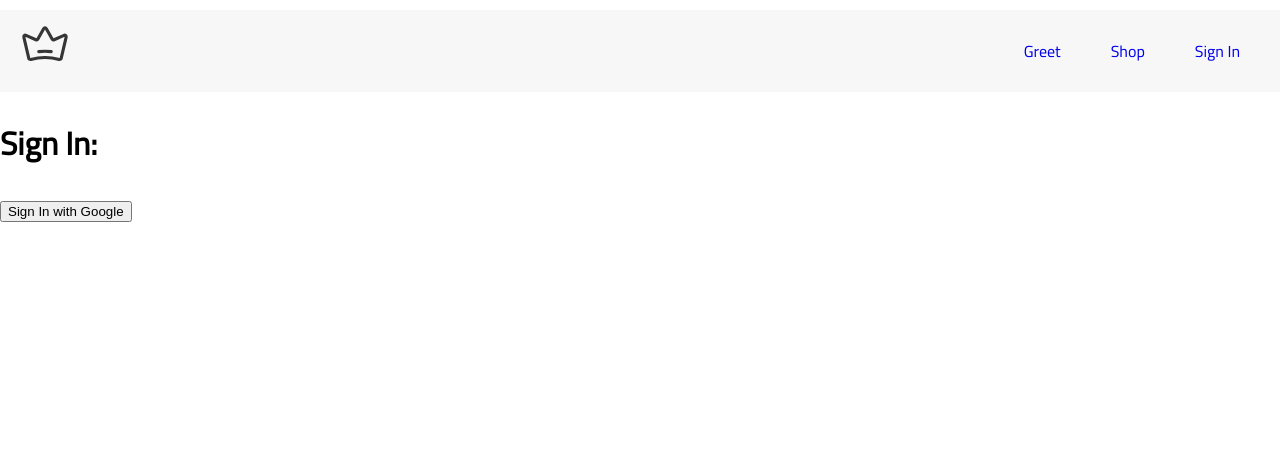
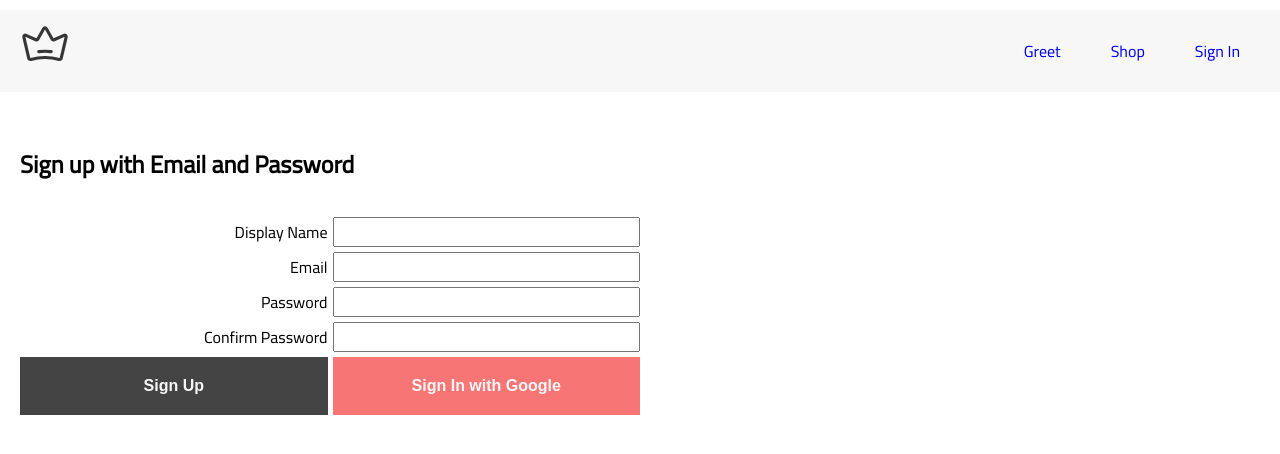
Before and after one commit to Hasan-aga/crwn-clothing, a React (Create React App) app: page /signin in a window 1280 px wide. Shown: the top 454 px of the page. Built offline with nearby package versions, Linux system fonts and the light colour scheme.

Commit message:
style the sign up /sign in page

```diff
--- a/src/App.js
+++ b/src/App.js
@@ -2,6 +2,7 @@ import Home from "./routes/home.component";
 import Navigation from "./routes/navigation/navigation.component";
 import { Routes, Route } from "react-router-dom";
 import SignIn from "./components/sign-in/sign-in.component";
+import SignupForm from "./components/sign-up/sign-up.component";
 
 const Greet = () => <h2>Hello Route</h2>;
 const Shop = () => <h2>Start Shopping</h2>;
@@ -13,7 +14,9 @@ const App = () => {
         <Route index element={<Home />}></Route>
         <Route path="greet" element={<Greet />}></Route>
         <Route path="shop" element={<Shop />}></Route>
-        <Route path="signin" element={<SignIn />}></Route>
+        <Route path="signin" element={<SignupForm />}>
+          <Route index element={<SignIn />} />
+        </Route>
       </Route>
     </Routes>
   );
--- a/src/components/sign-in/sign-in.component.jsx
+++ b/src/components/sign-in/sign-in.component.jsx
@@ -2,17 +2,16 @@ import {
   signInWithPop,
   createUserDocumentFromAuth,
 } from "../../utils/firebase/firebase.util";
-
+import "./sign-in.style.scss";
 const SignIn = () => {
   const logGoogleUser = async () => {
     const { user } = await signInWithPop();
     const userDocRef = await createUserDocumentFromAuth(user);
   };
   return (
-    <div>
-      <h1>Sign In:</h1>
-      <button onClick={logGoogleUser}>Sign In with Google</button>
-    </div>
+    <button className="sign-in-google" onClick={logGoogleUser}>
+      Sign In with Google
+    </button>
   );
 };
 
--- /dev/null
+++ b/src/components/sign-in/sign-in.style.scss
@@ -0,0 +1,11 @@
+.sign-in-google {
+  background-color: #f87575;
+  border: none;
+  padding: 20px 10px;
+  color: #f7f7f7;
+  font-weight: 700;
+  font-size: 16px;
+  &:hover {
+    cursor: pointer;
+  }
+}
--- /dev/null
+++ b/src/components/sign-up/sign-up.component.jsx
@@ -0,0 +1,28 @@
+import "./sign-up.style.scss";
+import { Outlet } from "react-router-dom";
+
+const SignupForm = () => {
+  return (
+    <div className="signup-form">
+      <h2>Sign up with Email and Password</h2>
+      <form onSubmit={() => {}}>
+        <label>Display Name</label>
+        <input required type="text"></input>
+
+        <label>Email</label>
+        <input required type="email"></input>
+
+        <label>Password</label>
+        <input required type="password"></input>
+        <label>Confirm Password</label>
+        <input required type="password"></input>
+        <button className="sign-up" type="submit">
+          Sign Up
+        </button>
+        <Outlet />
+      </form>
+    </div>
+  );
+};
+
+export default SignupForm;
--- /dev/null
+++ b/src/components/sign-up/sign-up.style.scss
@@ -0,0 +1,24 @@
+.signup-form {
+  display: flex;
+  flex-direction: column;
+  gap: 10px;
+  padding: 10px 20px;
+  form {
+    display: grid;
+    grid-template-columns: 1fr 1fr;
+    gap: 5px;
+    width: 50%;
+    text-align: end;
+    .sign-up {
+      background-color: #444;
+      border: none;
+      padding: 20px 10px;
+      color: #f7f7f7;
+      font-weight: 700;
+      font-size: 16px;
+      &:hover {
+        cursor: pointer;
+      }
+    }
+  }
+}
```
